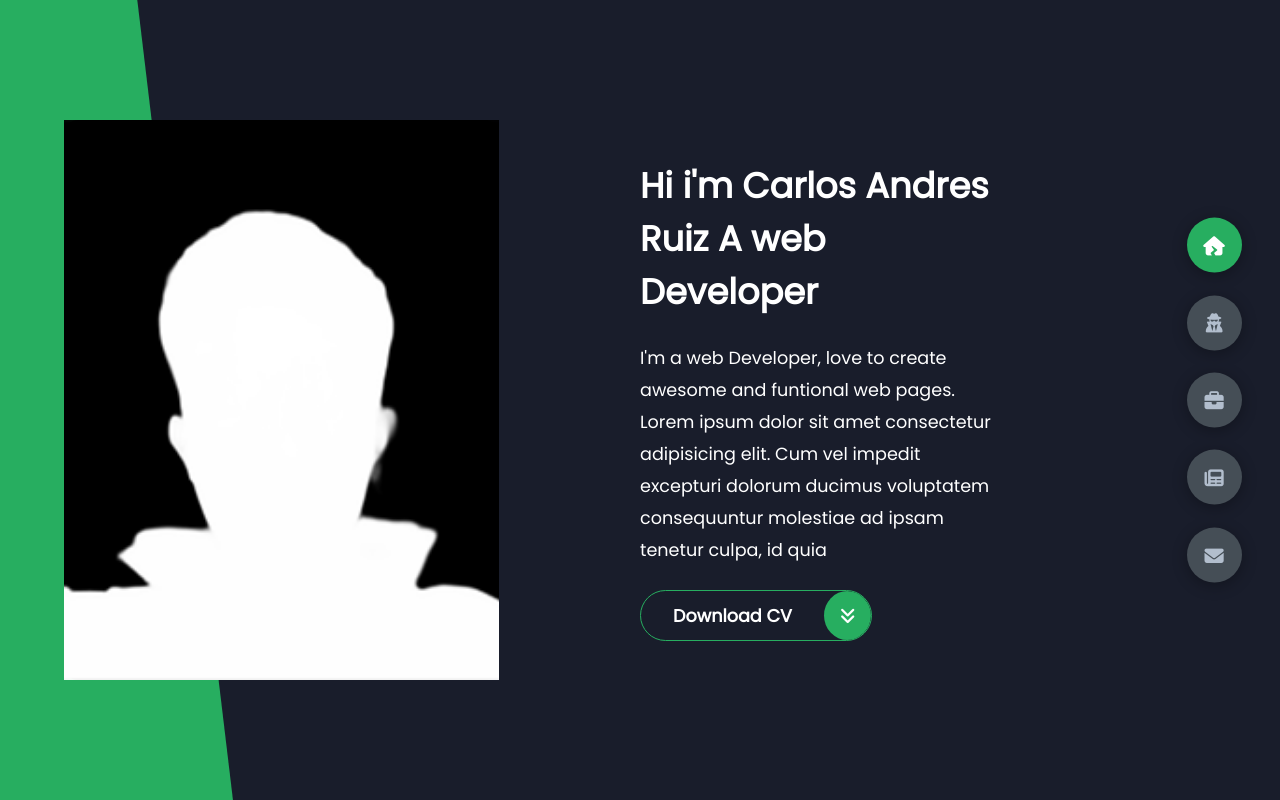
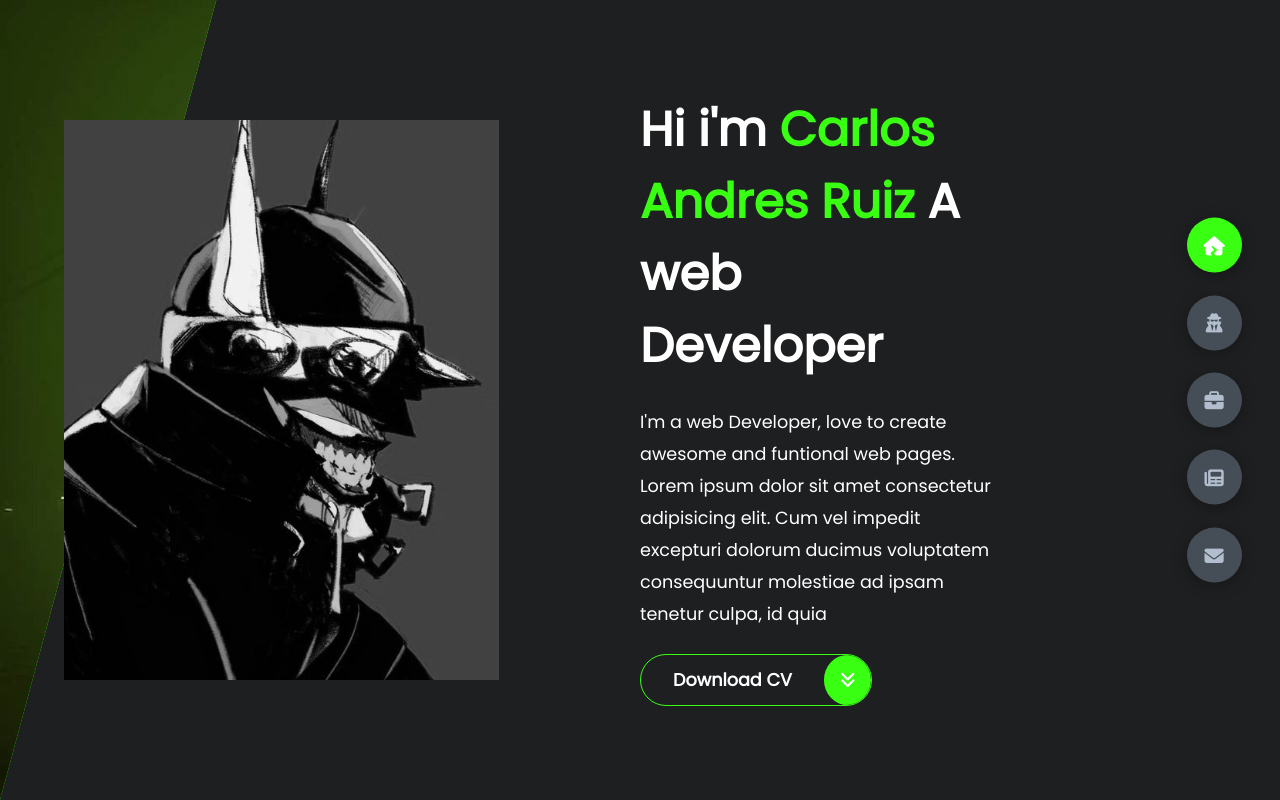
Before and after one commit to carlosandresruiz1/personal-portafolio, a plain HTML site: page index.html in a window 1280 px wide. Drawn offline with Linux system fonts and the light colour scheme.

Commit message:
Modified: index style

```diff
--- a/index.html
+++ b/index.html
@@ -18,11 +18,11 @@
 
                 </div>
                 <div class="image">
-                    <img src="img/profile-pic wha.png" alt="profile_img">
+                    <img src="/img/151ba1ba8e632d5d03f163abd9990b98.jpg" alt="profile_img">
                 </div>
             </div>
             <div class="right-header">
-                <h1 class="mane">
+                <h1 class="name">
                     Hi i'm <span>Carlos Andres Ruiz</span>
                     A web Developer
                 </h1>
--- a/styles/styles.scss
+++ b/styles/styles.scss
@@ -6,8 +6,8 @@
 }
 
 :root{
-    --color-primary: #191d2b;
-    --color-secundary: #27ae60;
+    --color-primary: #1E1F21;
+    --color-secundary: #39FF13;
     --color-white: #ffffff;
     --color-black: #000;
     --color-grey0: #f8f8f8;
@@ -152,18 +152,19 @@ section{
             width: 65%;
             height: 100%;
             background-color: var(--color-secundary);
+            background-image: url(/img/21b574ec1d2efaa9004f2035637f380f.jpg);
             position: absolute;
             left: 0;
             top: 0;
             z-index: -1;
-            clip-path: polygon(0 0, 33% 0, 56% 100%, 0% 100%);
+            clip-path: polygon(52% 0, 0 0, 0 100%);
         }
         .image{
             border-radius: var(--br-sm-2);
             height: 70%;
             width: 68%;
             margin-left: 4rem;
-            background-color: var(--color-black);
+            /*background-color: var(--color-black);*/
             transition: all .4s ease-in-out;
             z-index: 3;
             img{
```
Also changed, not shown: img/151ba1ba8e632d5d03f163abd9990b98.jpg (added), img/21b574ec1d2efaa9004f2035637f380f.jpg (added), img/profile-pic wha.png (deleted), styles/styles.css, 1 other file.
